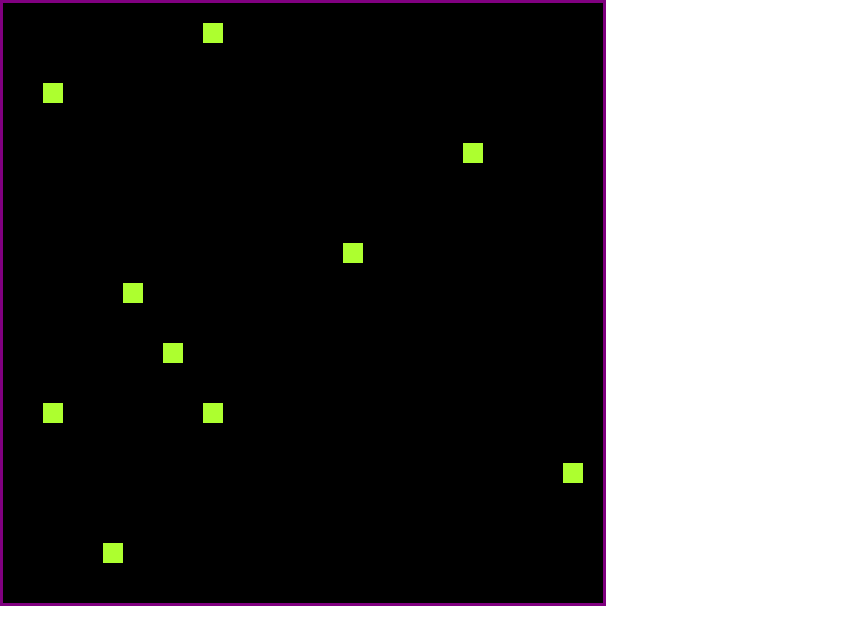
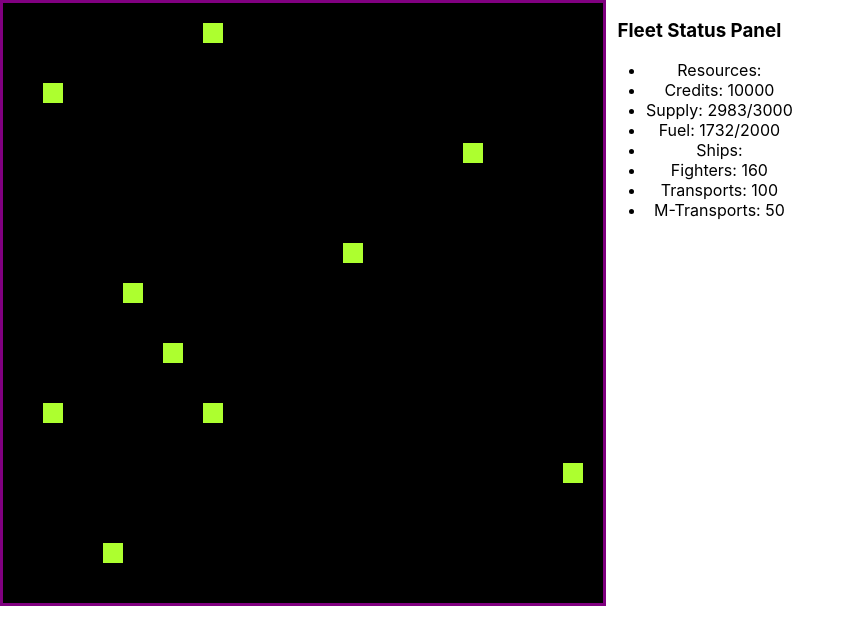
Before and after one commit to brisberg/galactic-empire, a React (Create React App) app in the folder src/viewer/: page / in a window 1280 px wide. Shown: the top 644 px of the page, without its empty margins (0-855 px from the left). Built offline with nearby package versions, Linux system fonts and the light colour scheme.

Commit message:
Adds a simple FleetStatus component

```diff
--- a/src/viewer/src/App.css
+++ b/src/viewer/src/App.css
@@ -1,5 +1,7 @@
 .App {
+  display: flex;
   text-align: center;
+  flex-direction: row;
 }
 
 .App-logo {
--- a/src/viewer/src/App.tsx
+++ b/src/viewer/src/App.tsx
@@ -1,17 +1,24 @@
 import React from 'react';
 import './App.css';
+import FleetStatus, { Fleet } from './fleet-status/FleetStatus';
 import MapGrid from './map-grid/MapGrid';
 
 /** Main App Component */
 export default function App() {
+  const fleet: Fleet = {
+    credits: 10000, supply: 2983, supplyMax: 3000, fuel: 1732, fuelMax: 2000,
+    fighters: 160, transports: 100, mTransports: 50,
+  }
+
   const planets = [
-    {x: 3, y: 5},{x: 11, y: 2},{x: 24, y: 8},{x: 29, y: 24},{x: 7, y: 15},
-    {x: 11, y: 21},{x: 18, y: 13},{x: 3, y: 21},{x: 6, y: 28},{x: 9, y: 18}
+    { x: 3, y: 5 }, { x: 11, y: 2 }, { x: 24, y: 8 }, { x: 29, y: 24 }, { x: 7, y: 15 },
+    { x: 11, y: 21 }, { x: 18, y: 13 }, { x: 3, y: 21 }, { x: 6, y: 28 }, { x: 9, y: 18 },
   ];
 
   return (
     <div className="App">
-      <MapGrid planets={planets}/>
+      <MapGrid planets={planets} />
+      <FleetStatus fleet={fleet} />
     </div>
   );
 }
--- /dev/null
+++ b/src/viewer/src/fleet-status/FleetStatus.tsx
@@ -0,0 +1,29 @@
+/** Temporary fleet structure. */
+export interface Fleet {
+  supply: number;
+  supplyMax: number;
+  fuel: number;
+  fuelMax: number;
+  credits: number;
+  fighters: number;
+  transports: number;
+  mTransports: number;
+}
+
+export default function FleetStatus({ fleet }: { fleet: Fleet }): JSX.Element {
+  return (
+    <div className="fleet-status-panel">
+      <h3>Fleet Status Panel</h3>
+      <ul>
+        <li>Resources:</li>
+        <li>Credits: {fleet.credits}</li>
+        <li>Supply: {fleet.supply}/{fleet.supplyMax}</li>
+        <li>Fuel: {fleet.fuel}/{fleet.fuelMax}</li>
+        <li>Ships:</li>
+        <li>Fighters: {fleet.fighters}</li>
+        <li>Transports: {fleet.transports}</li>
+        <li>M-Transports: {fleet.mTransports}</li>
+      </ul>
+    </div>
+  );
+}
```
